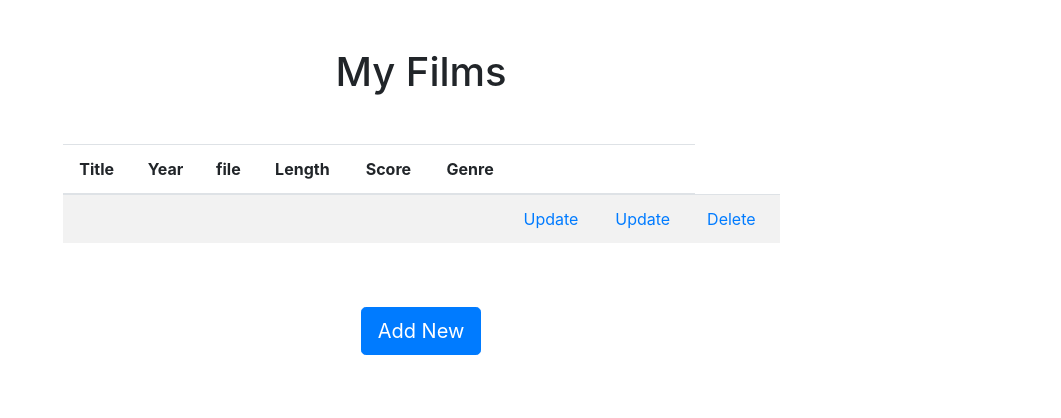
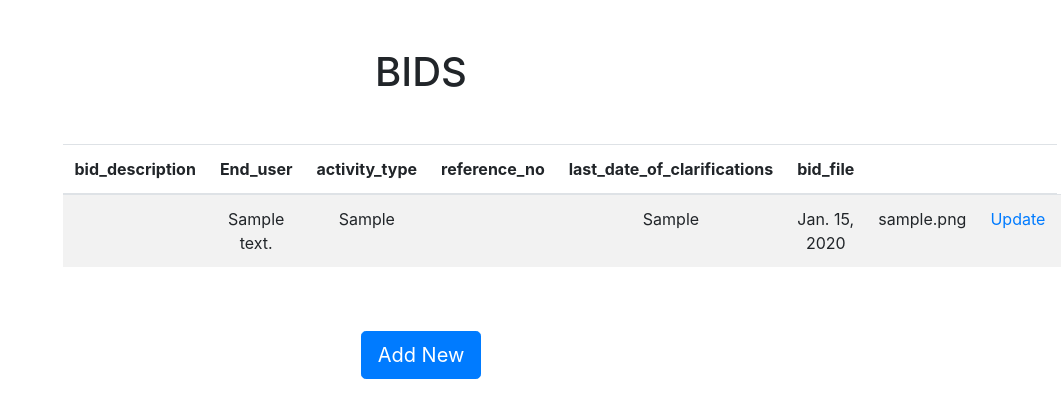
Before and after one commit to alramama/training, a Django app: page / in a window 1280 px wide; the page is wider, and only the part inside the window is pictured. Shown: the part 56-474 px from the top of that part, without its empty margins (219-1280 px from the left). Run offline with Django 4.2, Linux system fonts and the light colour scheme; tables that the repository leaves empty hold one stand-in row (values such as "Sample post"); some libraries are stand-ins or nearby versions.

Commit message:
Update film_list.html

```diff
--- a/project/films/templates/films/film_list.html
+++ b/project/films/templates/films/film_list.html
@@ -10,17 +10,17 @@
 
 <div class="container d-flex mt-5" style="width: 70%;">
     <div class="col">
-        <h1 class="text-center">My Films</h1>
+        <h1 class="text-center"> BIDS</h1>
         <table class="table table-striped mt-5">
             <thead>
                 <tr>
                     {% comment %} <th>#</th> {% endcomment %}
-                    <th class="text-center" scope="col">Title</th>
-                    <th class="text-center" scope="col">Year</th>
-                    <th class="text-center" scope="col">file</th>
-                    <th class="text-center" scope="col">Length</th>
-                    <th class="text-center" scope="col">Score</th>
-                    <th class="text-center" scope="col">Genre</th>
+                    <th class="text-center" scope="col">bid_description</th>
+                    <th class="text-center" scope="col">End_user</th>
+                    <th class="text-center" scope="col">activity_type</th>
+                    <th class="text-center" scope="col">reference_no</th>
+                    <th class="text-center" scope="col">last_date_of_clarifications</th>
+                    <th class="text-center" scope="col">bid_file</th>
                     <th></th>
                     <th></th>
                 </tr>
@@ -31,11 +31,12 @@
                 <tr>
                     {% comment %} <th scope="row">{{forloop.counter}}</th> {% endcomment %}
                     <td class="ml-5"><a href="{% url 'films:film_detail' film.id %}">{{film.title}}</a></td>
-                    <td class="text-center">{{film.year}}</td>
-                    <td class="text-center">{{film.Files.url}}</td>
-                    <td class="text-center">{{film.length}}</td>
-                    <td class="text-center">{{film.score | floatformat:2}}</td>
-                    <td class="text-center">{{film.genre}}</td>
+                    <td class="text-center">{{film.bid_description}}</td>
+                    <td class="text-center">{{film.End_user}}</td>
+                    <td class="text-center">{{film.activity_type | floatformat:2}}</td>
+                    <td class="text-center">{{film.reference_no}}</td>
+                    <td class="text-center">{{film.last_date_of_clarifications}}</td>
+                    <td class="text-center">{{film.bid_file}}</td>
                     <td><a href="{% url 'films:film_update' film.id %} ">Update</a></td>
                     <td><a href="{% url 'films:film_update' film.id %} ">Update</a></td>
                     <td><a href="{% url 'films:film_delete' film.id %}">Delete</a></td>
```
